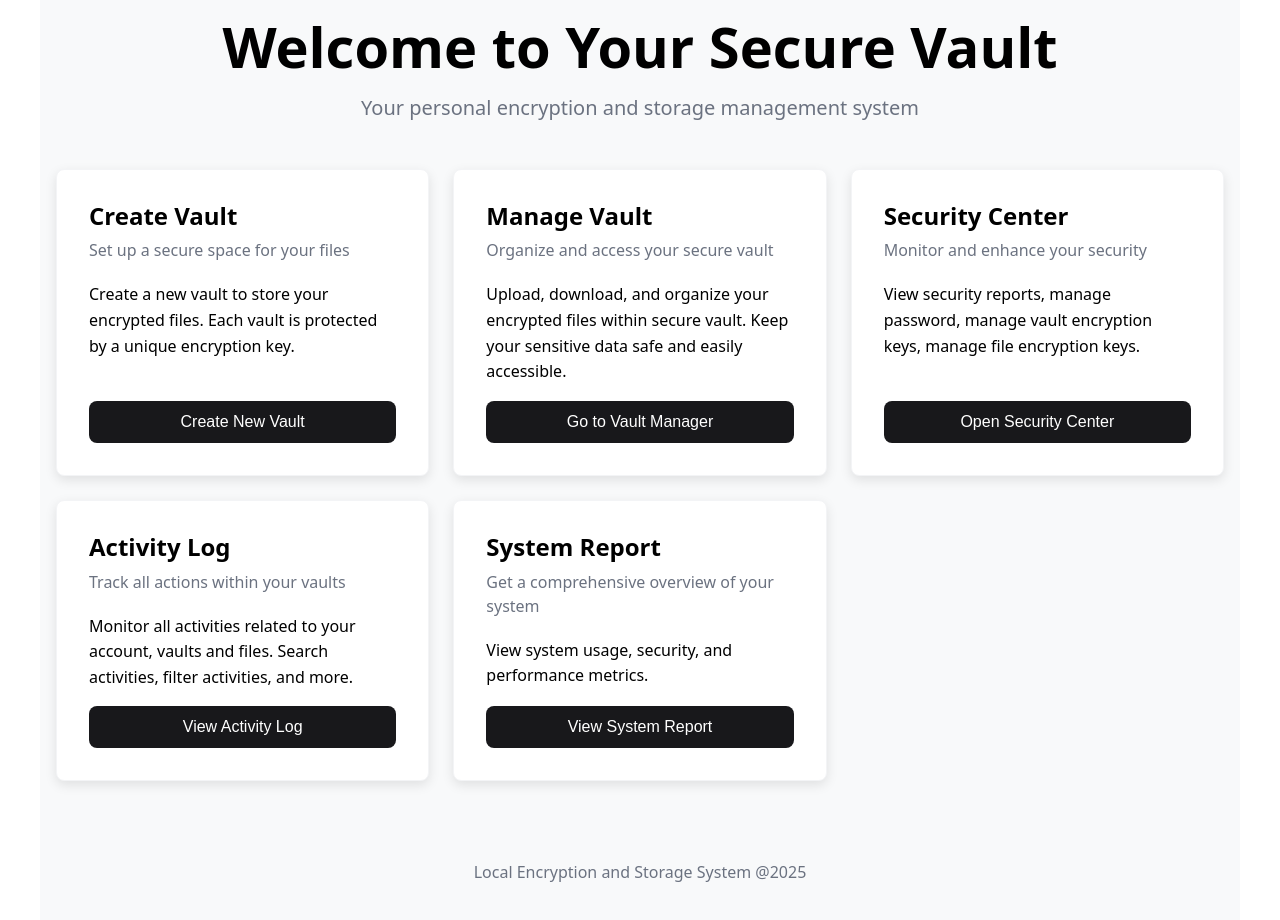
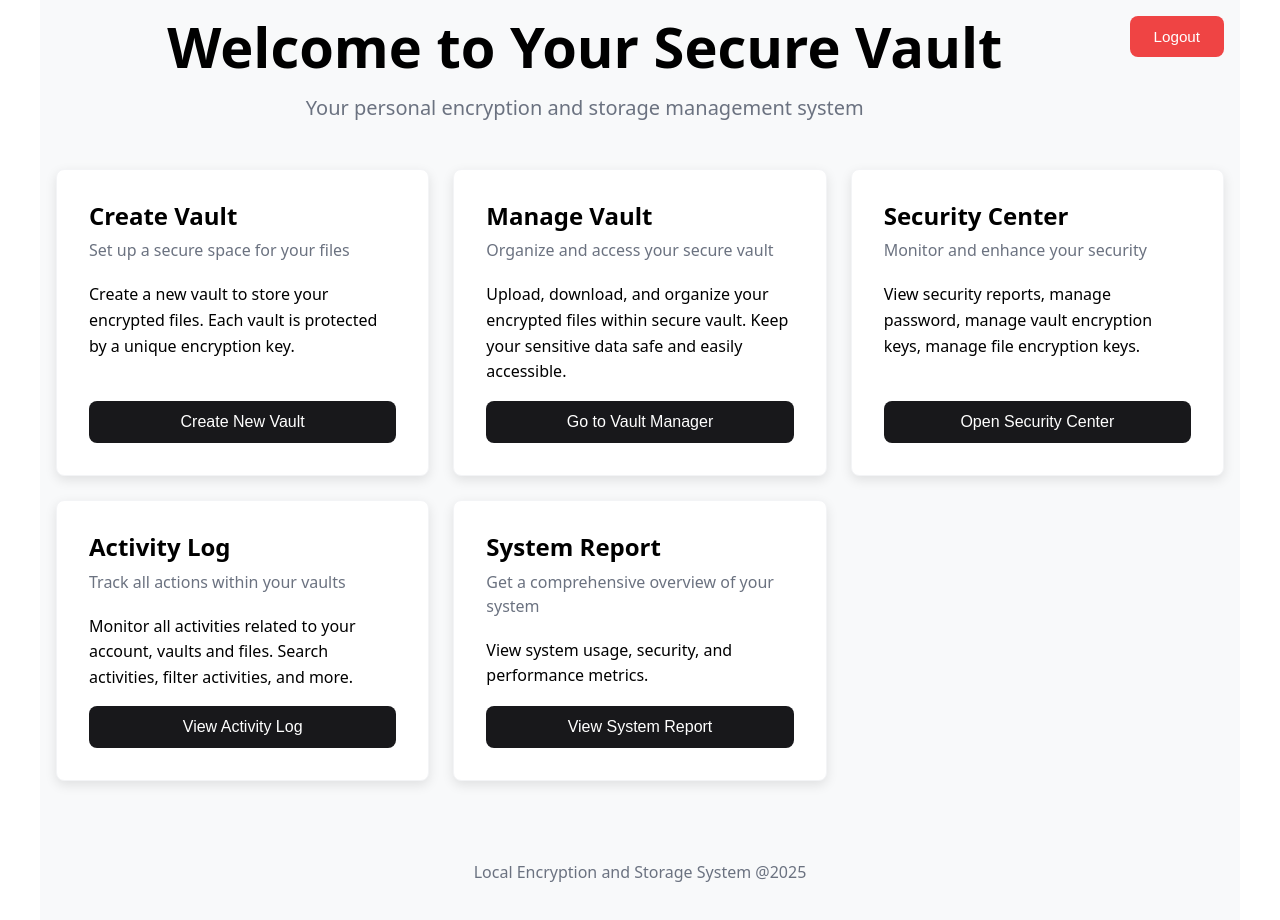
Before and after one commit to njoroofficial/Local_Encryption_System, a React (Create React App) app: page /welcome-page in a window 1280 px wide. Shown: the top 920 px of the page. Built offline with nearby package versions, Linux system fonts and the light colour scheme; no server answers; sample sign-in values are in the browser's storage; a web font is replaced by a local one.

Commit message:
LogOut Button

```diff
--- a/src/components/pages/WelcomePage.jsx
+++ b/src/components/pages/WelcomePage.jsx
@@ -1,18 +1,31 @@
 import React from "react";
+import { useNavigate } from "react-router-dom";
 import FeatureCard from "../features/FeatureCard";
 import { features } from "../../data/featureData";
+import { logout } from "../../services/api";
 import "../../styles/main.css";
 
 function WelcomePage() {
   const currentYear = new Date().getFullYear();
+  const navigate = useNavigate();
+
+  const handleLogout = () => {
+    logout();
+    navigate("/");
+  };
 
   return (
     <div className="container">
       <header className="header">
-        <h1 className="header-title">Welcome to Your Secure Vault</h1>
-        <p className="header-description">
-          Your personal encryption and storage management system
-        </p>
+        <div className="header-content">
+          <h1 className="header-title">Welcome to Your Secure Vault</h1>
+          <p className="header-description">
+            Your personal encryption and storage management system
+          </p>
+        </div>
+        <button onClick={handleLogout} className="logout-button">
+          Logout
+        </button>
       </header>
       <main className="features-grid">
         {features.map((feature, index) => (
--- a/src/styles/main.css
+++ b/src/styles/main.css
@@ -8,9 +8,16 @@
 }
 
 .header {
-  text-align: center;
+  display: flex;
+  justify-content: space-between;
+  align-items: center;
   margin-bottom: 3rem;
   width: 100%;
+}
+
+.header-content {
+  text-align: center;
+  flex: 1;
 }
 
 .header-title {
@@ -159,6 +166,17 @@ body {
 
   .container {
     padding: 1.5rem 1rem;
+  }
+
+  .header {
+    flex-direction: column;
+    align-items: center;
+    gap: 1rem;
+  }
+
+  .logout-button {
+    margin-left: 0;
+    align-self: center;
   }
 }
 
@@ -369,3 +387,22 @@ body {
   max-width: 100%;
   height: auto;
 }
+
+.logout-button {
+  padding: 0.75rem 1.5rem;
+  border-radius: 0.5rem;
+  font-weight: 500;
+  font-size: 0.95rem;
+  text-align: center;
+  transition: all 0.2s ease;
+  border: none;
+  cursor: pointer;
+  background-color: #ef4444;
+  color: white;
+  margin-left: 1rem;
+  align-self: flex-start;
+}
+
+.logout-button:hover {
+  background-color: #dc2626;
+}
```
